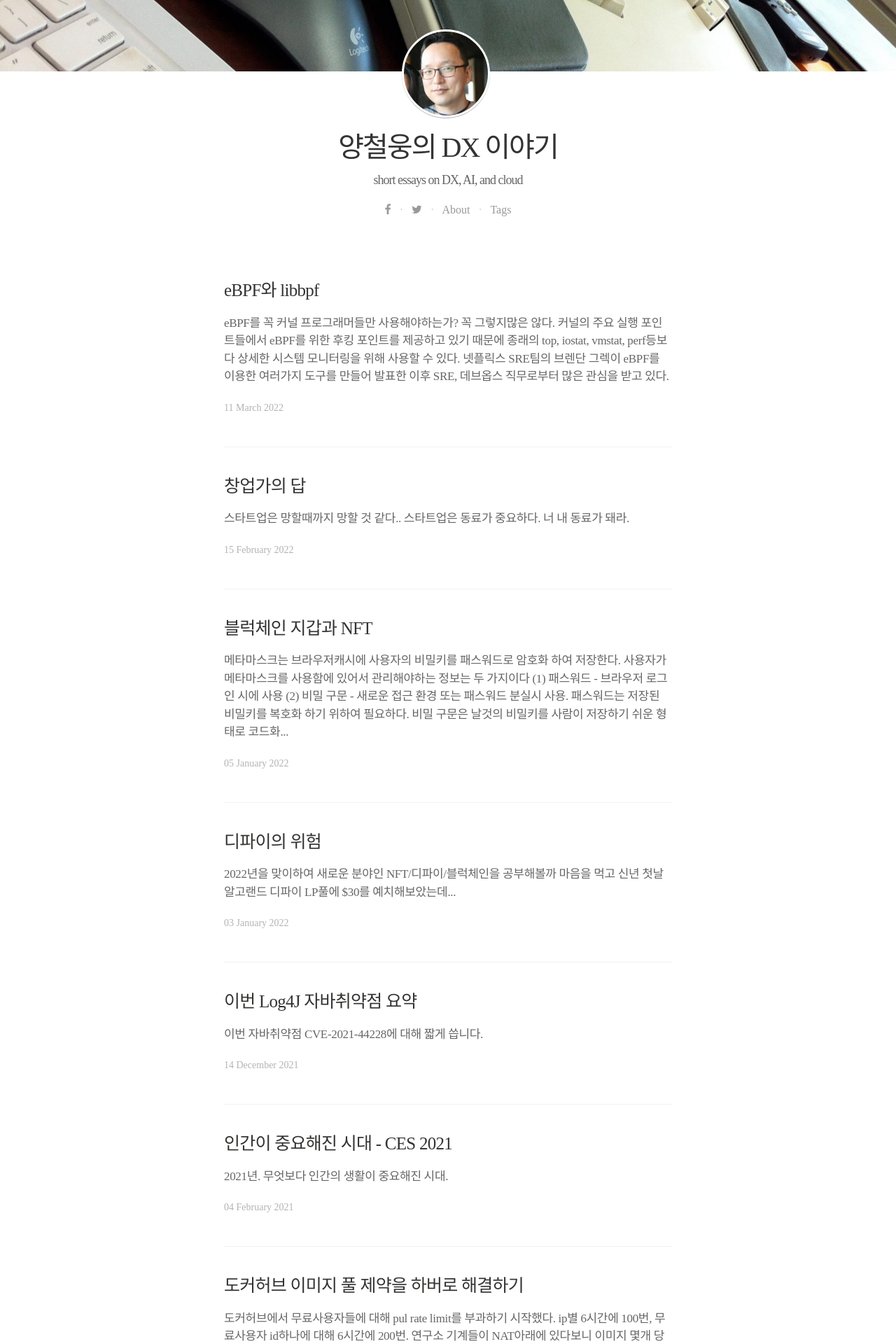
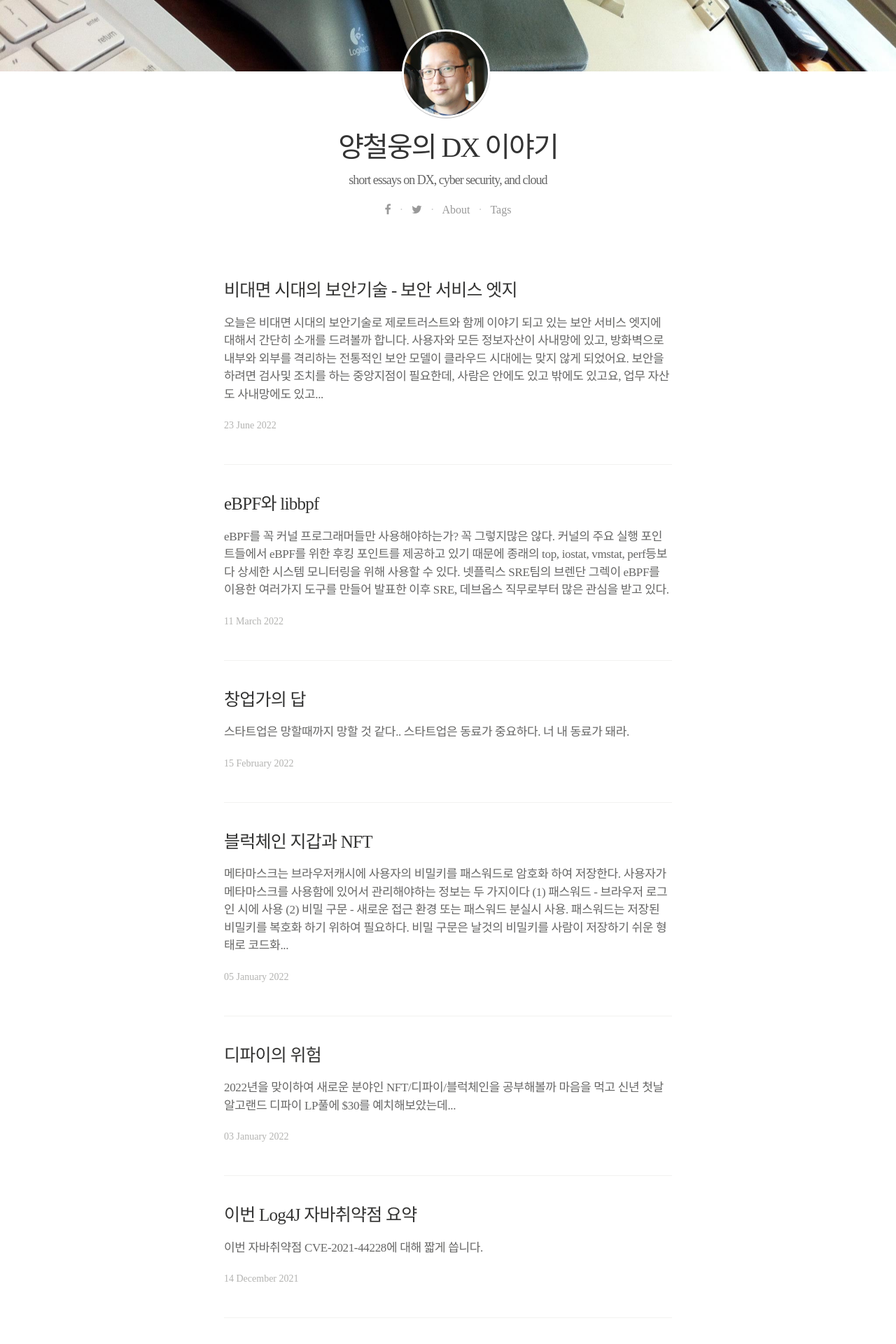
Before and after one commit to cwyang/cwyang.github.io, a Jekyll site: the page built from index.html, in a window 1280 px wide. Shown: the part 348-2268 px from the top of the page at 70% size. Built offline with Jekyll 4.4.1, drawn with Linux system fonts in a browser that asks for light colours; nearby versions of some CDN libraries; some web fonts are replaced; the list of posts is cut into pages by our own code; some of the changed lines change nothing that is shown; some of the changed text lies outside the part shown.

Commit message:
secure service edge

```diff
--- a/_config.yml
+++ b/_config.yml
@@ -9,7 +9,7 @@ plugins:
 # Site settings
 title: 양철웅의 DX 이야기
 description: > # this means to ignore newlines until "email:"
-  short essays on DX, AI, and cloud
+  short essays on DX, cyber security, and cloud
 url: "http://cwyang.github.io" # the base hostname & protocol for your site, e.g. http://example.com
 twitter_username: cwyang
 github_username:  cwyang
@@ -61,3 +61,7 @@ defaults:
             path: "[g|n]*.html"
     values:
             sitemap: false
+exclude:
+  - play/
+  - vendor/
+  - docs/
--- /dev/null
+++ b/_posts/2022-06-23-secure-service-edge.markdown
@@ -0,0 +1,44 @@
+---
+title:  "비대면 시대의 보안기술 - 보안 서비스 엣지"
+date: 2022-06-23 19:58:00 +0900
+tags: [blog, security, 보안, 보안서비스엣지, SSE, 제로트러스트, ZTNA]
+layout: post
+comments: yes
+author: cwyang
+excerpt: 오늘은 비대면 시대의 보안기술로 제로트러스트와 함께 이야기 되고 있는 보안 서비스 엣지에 대해서 간단히 소개를 드려볼까 합니다. 사용자와 모든 정보자산이 사내망에 있고, 방화벽으로 내부와 외부를 격리하는 전통적인 보안 모델이 클라우드 시대에는 맞지 않게 되었어요. 보안을 하려면 검사및 조치를 하는 중앙지점이 필요한데, 사람은 안에도 있고 밖에도 있고요, 업무 자산도 사내망에도 있고 클라우드에도 있고 파편화되기 시작한거에요. 보안 입장에서 보면 혼돈의 카오스죠.
+toc: true
+header-img: /assets/images/sse-unsplash.jpg
+---
+오늘은 비대면 시대의 보안기술로 제로트러스트와 함께 이야기 되고 있는 보안 서비스 엣지에 대해서 간단히 소개를 드려볼까 합니다. 자세한 내용은 링크해드리는 [주간기술동향 2051호](https://www.itfind.or.kr/WZIN/jugidong/2051/file1834924209108887227-2051(2022.06.22)-23.pdf) 안의 보안 서비스 엣지 소개글에서 읽어보실 수 있어요.
+
+![하이브리드 워크 시대의 정보 보안은 어떻게?]({{ site.url }}/assets/images/sse-unsplash.jpg)
+
+
+사용자들의 근처에 엣지를 두어 통신경로를 짧게해서 빠른 서비스를 제공하는 것이 CDN이라면, 마찬가지로 사용자들의 근처에 엣지를 두고, 모든 통신을 엣지를 거치게 하면서 엣지에서 사용자 인증 및 인가, 트래픽 검사, 악성코드 다운로드 차단, 정보 유출 방지 등 보안 기능을 수행하도록 하는 것이 SSE (Secure Service Edge)입니다.
+
+![SSE와 SASE의 구성]({{ site.url }}/assets/images/sse1.png)
+
+사용자와 모든 정보자산이 사내망에 있고, 방화벽으로 내부와 외부를 격리하는 그림이 클라우드 시대에는 맞지 않게 되었어요.
+
+보안을 하려면 검사및 조치를 하는 중앙지점이 필요한데, 사람은 안에도 있고 밖에도 있고요, 업무 자산도 사내망에도 있고 클라우드에도 있고 파편화되기 시작한거에요. 보안 입장에서 보면 혼돈의 카오스죠.
+
+사내망으로 일단 트래픽을 유도한 다음에 보안을 수행 후 외부 자산 접근시에는 다시 외부로 내보내는 그림도 충분히 생각해 볼 수 있습니다. 하지만 전송경로가 매우 길어지겠죠. 그래서 엣지에서 하면 되겠네 라고 이야기하고 있는 것이에요.
+
+![(좌): 혼돈의 카오스 (우):엣지에서 제로트러스트]({{ site.url }}/assets/images/sse3.png)
+
+2019년 가트너에서 CDN과 같이 네트워크 성능도 빠르게 하고, 보안 기능도 수행하는 SASE (새시, Secure Access Service Edge)라는 모델을 제시하였고요, 2021년에는 네트워크랑 보안이랑 굳이 다 할 필요 있느냐, 보안만 수행하는 엣지도 충분히 가치있다 하면서 SASE에서 Access를 빼버린 SSE(Secure Service Edge) 모델을 클라우드 보안의 필수 기술로 제시했어요.
+
+![가트너 클라우드 보안 하이프 사이클]({{ site.url }}/assets/images/sse2.png)
+
+2022년 가트너는 SSE에 대한 시장 정의, 전망 및 유력 참여자를 기술한 매직 쿼드런트 보고서를 출판하면서
+여러 보안 기능을 사용해야만 하는 고객들은 여러 솔루션을 개별적으로 운영하는 것보다는 통합관리를 선호한다고 하였습니다.
+
+① ZTNA 도입에 있어서 단일 서비스보다는 SSE에 통합된 형태를 선택할 것이고 (2021년 20% → 2025년 70%). ② 2025년 80%의 기관들은 SWG, CASB, ZTNA를 별도 구매하기보 다는 통합된 SSE 서비스를 사용할 것이며 ③ SSE의 기능 중 데이터 보안의 중요도가 증가할 것이라고 하였습니다.(2021년 15%→2026년 50%)
+
+보안 서비스 엣지의 주요 기술은 누가 뭐래도 제로트러스트에요. 모든 자원에 대해서 제로트러스트 인증/인가를 집행하고, 그와 아울러 다른 보안기술도 적용하자라는 것이죠.
+
+땅덩이가 넓은 미국이나 글로벌 스케일로 업무환경을 구축하는 경우라면 보안 엣지의 구축이 필요하지만, 인터넷 인프라가 잘 되어 있는 우리나라의 경우 사용자 근처 엣지까지가 아니더라도 클라우드에서 제로트러스트 모델을 그리는 것만으로도 충분한 효과를 가져 올 수 있을 것이라고 생각합니다. [작년 바이든 대통령의 행정명령에 제로트러스트라는 말이 여러번 등장](https://www.whitehouse.gov/briefing-room/presidential-actions/2021/05/12/executive-order-on-improving-the-nations-cybersecurity/#:~:text=Zero%20Trust)했잖아요? 공공 클라우드를 10년 앞서간 미국은 이제 클라우드 보안이 굉장히 중요해지게 된 것이고, 그 답은 제로트러스트다라고 대통령이 답을 내놓은 것이지요. 이 흐름을 우리나라도 조금의 시차를 두고 따라갈 것이라는 것이 합리적인 추측이라고 생각합니다.
+
+저는 요즘 제로트러스트와 보안서비스엣지 기술에 많은 관심을 가지고 있어요. 앞으로도 관련한 정보들 전해드릴께요. 많은 관심 부탁드립니다!
+
+감사합니다.
--- a/package.json
+++ b/package.json
@@ -19,7 +19,7 @@
   },
   "homepage": "https://github.com/cwyang/cwyang.github.io#readme",
   "devDependencies": {
-    "gulp": "^4.0.0",
+    "gulp": "^4.0.2",
     "gulp-gh-pages": "^0.5.4"
   }
 }
```
Also changed, not shown: assets/images/sse1.png (added), assets/images/sse2.png (added), assets/images/sse3.png (added), 1 other file.
